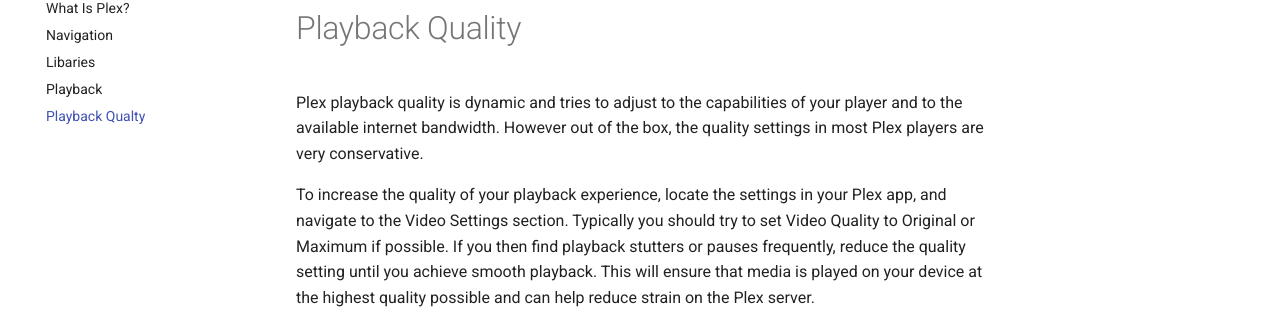
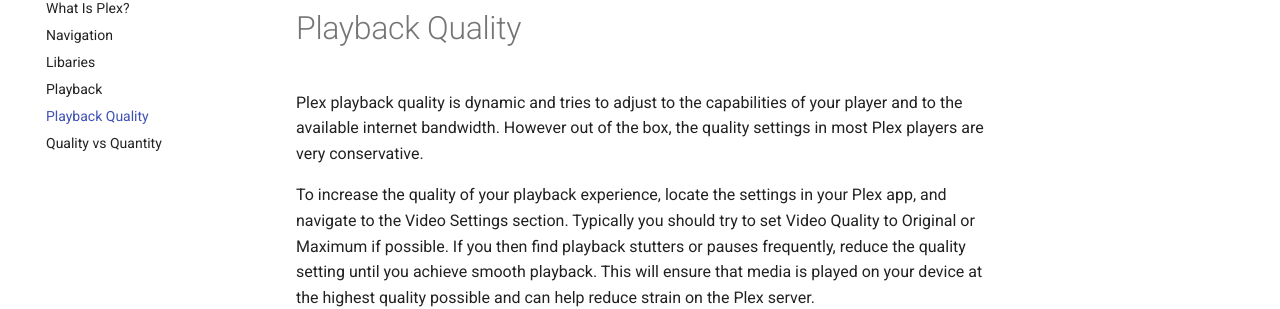
Before and after one commit to neomedia6989/docs-2, an MkDocs documentation site: the page built from docs/introduction/playback-quality.md, in a window 1280 px wide. Shown: the part 178-487 px from the top of the page. Built offline with MkDocs 1.6.1 and Material for MkDocs 9.7.7, drawn with Linux system fonts in a browser that asks for light colours; comment, search, counter and statistics services are not loaded.

Commit message:
Update mkdocs.yml

```diff
--- a/mkdocs.yml
+++ b/mkdocs.yml
@@ -51,7 +51,8 @@
     - Navigation: introduction/navigation.md
     - Libaries: introduction/libraries.md
     - Playback: introduction/playback.md
-    - Playback Qualty: introduction/playback-quality.md
+    - Playback Quality: introduction/playback-quality.md
+    - Quality vs Quantity: introduction/quality-vs-quantity.md
   - Plex:
     - Creating a Plex Account: plex/creating-your-account.md
     - Accepting your Plex invitation: guides/plex/accepting-your-invite.md
```
